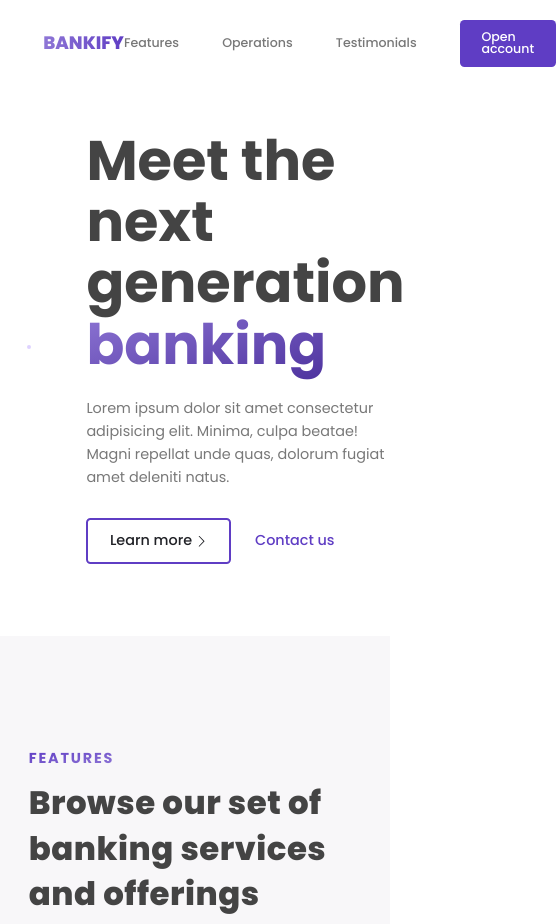
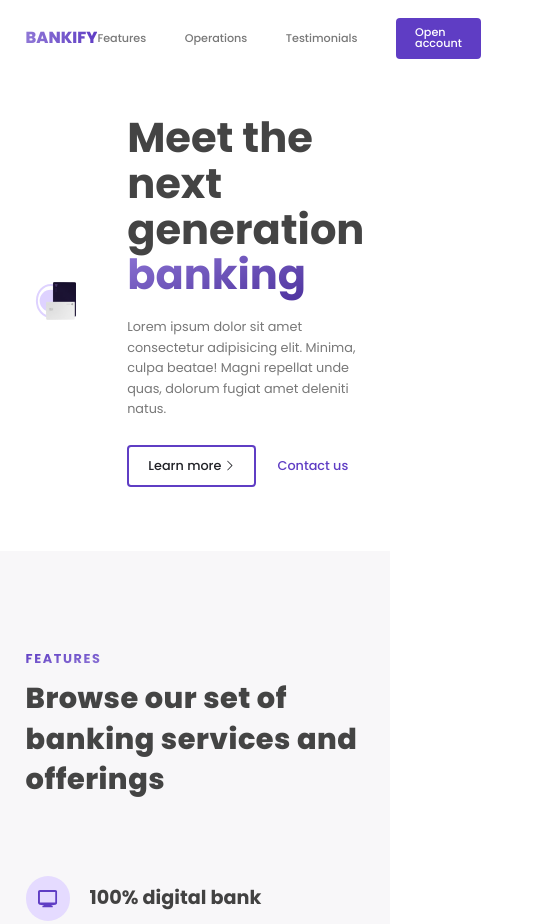
Before and after one commit to nethsajo/responsive-bankify-website, a website: page index.html in a window 390 px wide. Shown: the top 924 px of the page, 556 px wide, since content can reach past the window. Drawn offline with Linux system fonts and the light colour scheme.

Commit message:
refactor mixin gradient

```diff
--- a/assets/sass/abstracts/_mixins.scss
+++ b/assets/sass/abstracts/_mixins.scss
@@ -5,8 +5,8 @@
   transform: translate(-50%, -50%);
 }
 
-@mixin gradient($colorOne, $colorTwo) {
-  background-image: linear-gradient(to right bottom, $colorOne, $colorTwo);
+@mixin gradient($direction, $colorOne, $colorTwo) {
+  background-image: linear-gradient($direction, $colorOne, $colorTwo);
   background-clip: text;
   -webkit-background-clip: text;
   color: transparent;
@@ -15,6 +15,7 @@
 //MEDIA QUERY MANAGER
 //1800px - 112.5em
 //1200px - 75em
+//900px - 56.25em
 
 @mixin responsive($breakpoint) {
   @if $breakpoint == big-desktop {
@@ -28,4 +29,10 @@
       @content;
     }
   }
+
+  @if $breakpoint == tab-portrait {
+    @media only screen and (max-width: 56.25em) {
+      @content;
+    }
+  }
 }
--- a/assets/sass/base/_base.scss
+++ b/assets/sass/base/_base.scss
@@ -17,6 +17,10 @@ html {
 
   @include responsive(tab-landscape) {
     font-size: 56.25%;
+  }
+
+  @include responsive(tab-portrait) {
+    font-size: 50%;
   }
 }
 
--- a/assets/sass/base/_typography.scss
+++ b/assets/sass/base/_typography.scss
@@ -11,8 +11,16 @@ body {
   line-height: 1.1;
   animation: moveInLeft 1.5s ease-in-out;
 
+  @include responsive(tab-portrait) {
+    font-size: 5.2rem;
+  }
+
   span {
-    @include gradient(var(--color-primary-light), var(--color-primary-dark));
+    @include gradient(
+      to right bottom,
+      var(--color-primary-light),
+      var(--color-primary-dark)
+    );
   }
 }
 
@@ -29,5 +37,9 @@ body {
   font-weight: 700;
   letter-spacing: 0.2rem;
   text-transform: uppercase;
-  @include gradient(var(--color-primary), var(--color-primary-light));
+  @include gradient(
+    to right bottom,
+    var(--color-primary),
+    var(--color-primary-light)
+  );
 }
--- a/assets/sass/layout/_footer.scss
+++ b/assets/sass/layout/_footer.scss
@@ -13,7 +13,11 @@
   &__logo {
     font-size: 2rem;
     text-transform: uppercase;
-    @include gradient(var(--color-primary), var(--color-primary-light));
+    @include gradient(
+      to left,
+      var(--color-primary),
+      var(--color-primary-light)
+    );
   }
 
   &__social {
--- a/assets/sass/layout/_header.scss
+++ b/assets/sass/layout/_header.scss
@@ -7,17 +7,18 @@
   margin: 0 auto;
   position: relative;
 
+  @include responsive(tab-landscape) {
+    padding: 0 3.2rem;
+  }
+
   &__logo {
     font-size: 2rem;
     font-weight: 800;
-    background-image: linear-gradient(
+    @include gradient(
       to left,
       var(--color-primary),
       var(--color-primary-light)
     );
-    background-clip: text;
-    -webkit-background-clip: text;
-    color: transparent;
     text-transform: uppercase;
   }
 }
```
Also changed, not shown: assets/css/styles.css.
